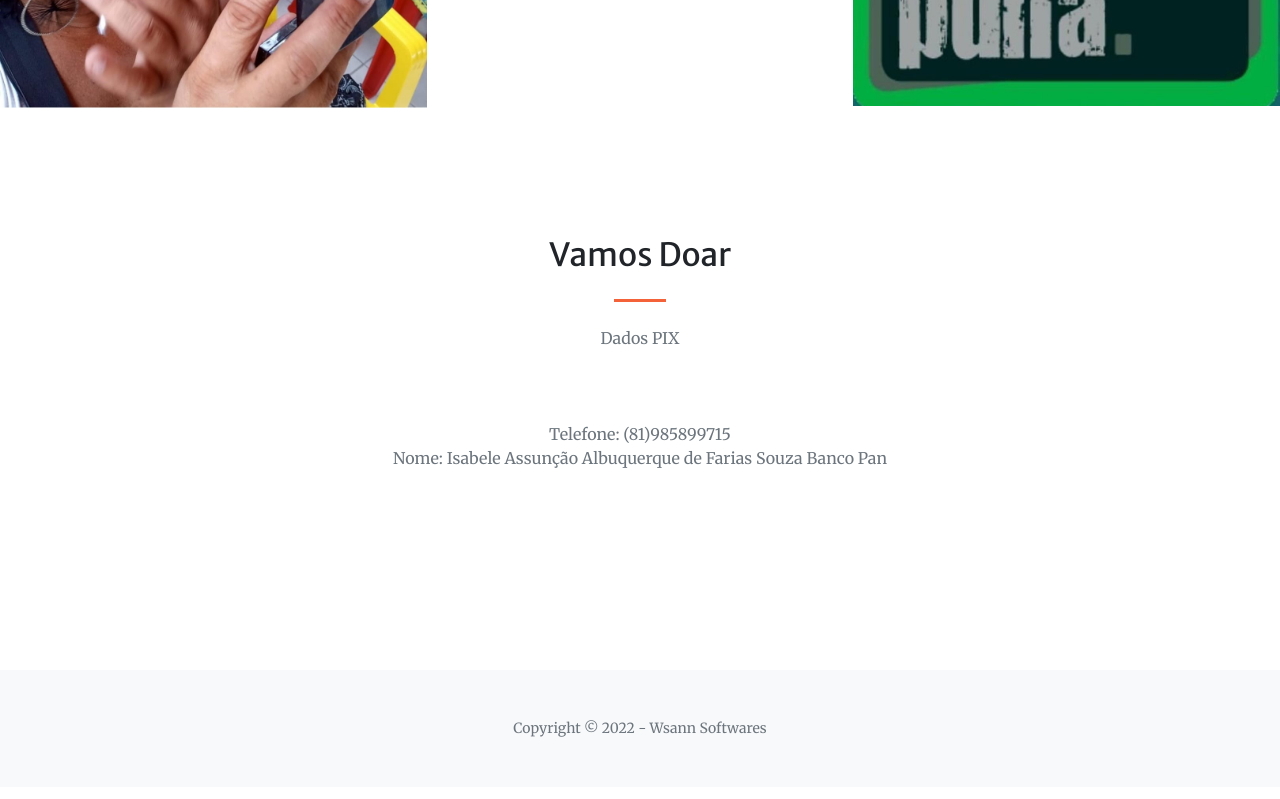
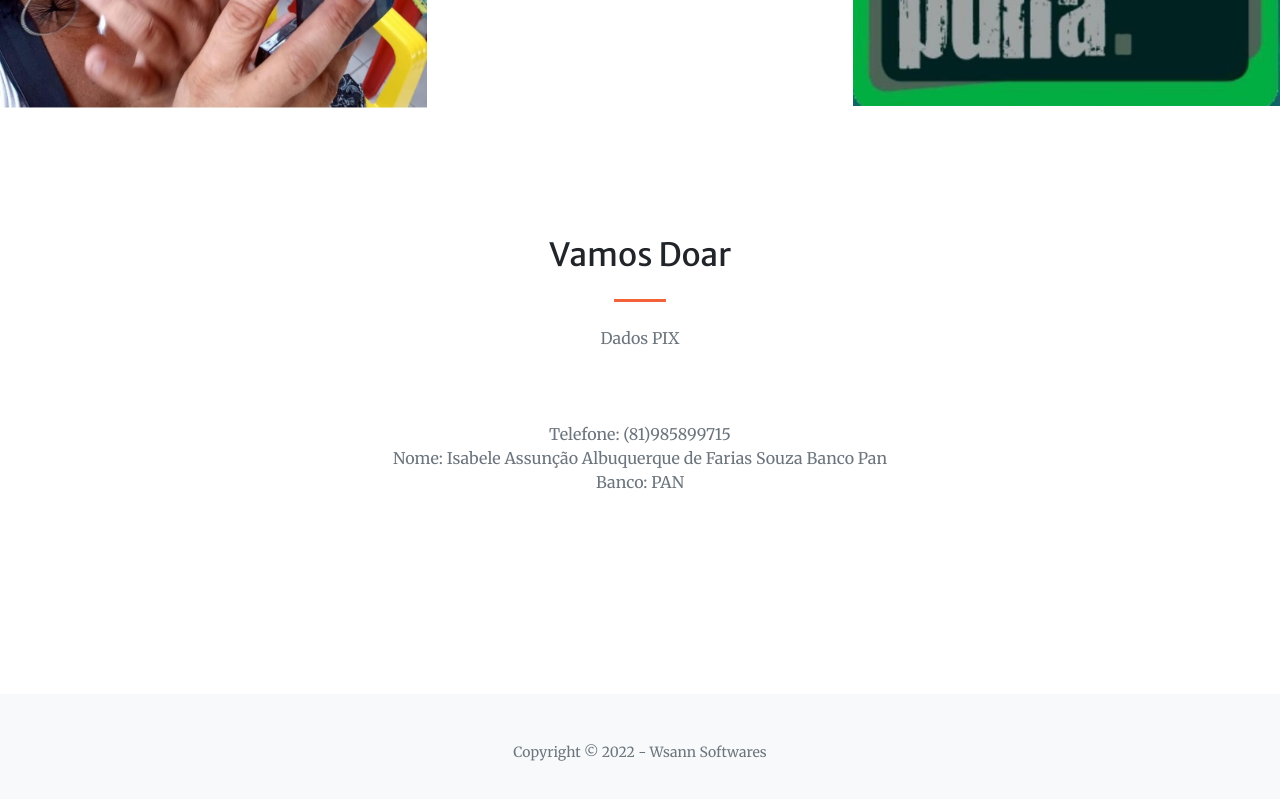
Before and after one commit to willyamsann/jurandir-unifg, a plain HTML site: page index.html in a window 1280 px wide. Shown: the part 2286-3085 px from the top of the page. Drawn offline with nearby package versions, Linux system fonts and the light colour scheme; some packages are replaced by stand-ins of ours; a script that the page names is missing.

Commit message:
banco pan

```diff
--- a/index.html
+++ b/index.html
@@ -216,6 +216,7 @@
             <p class="text-muted mb-5">
               Telefone: (81)985899715 <br />
               Nome: Isabele Assunção Albuquerque de Farias Souza Banco Pan
+              Banco: PAN
               <br />
             </p>
             <br />
```
